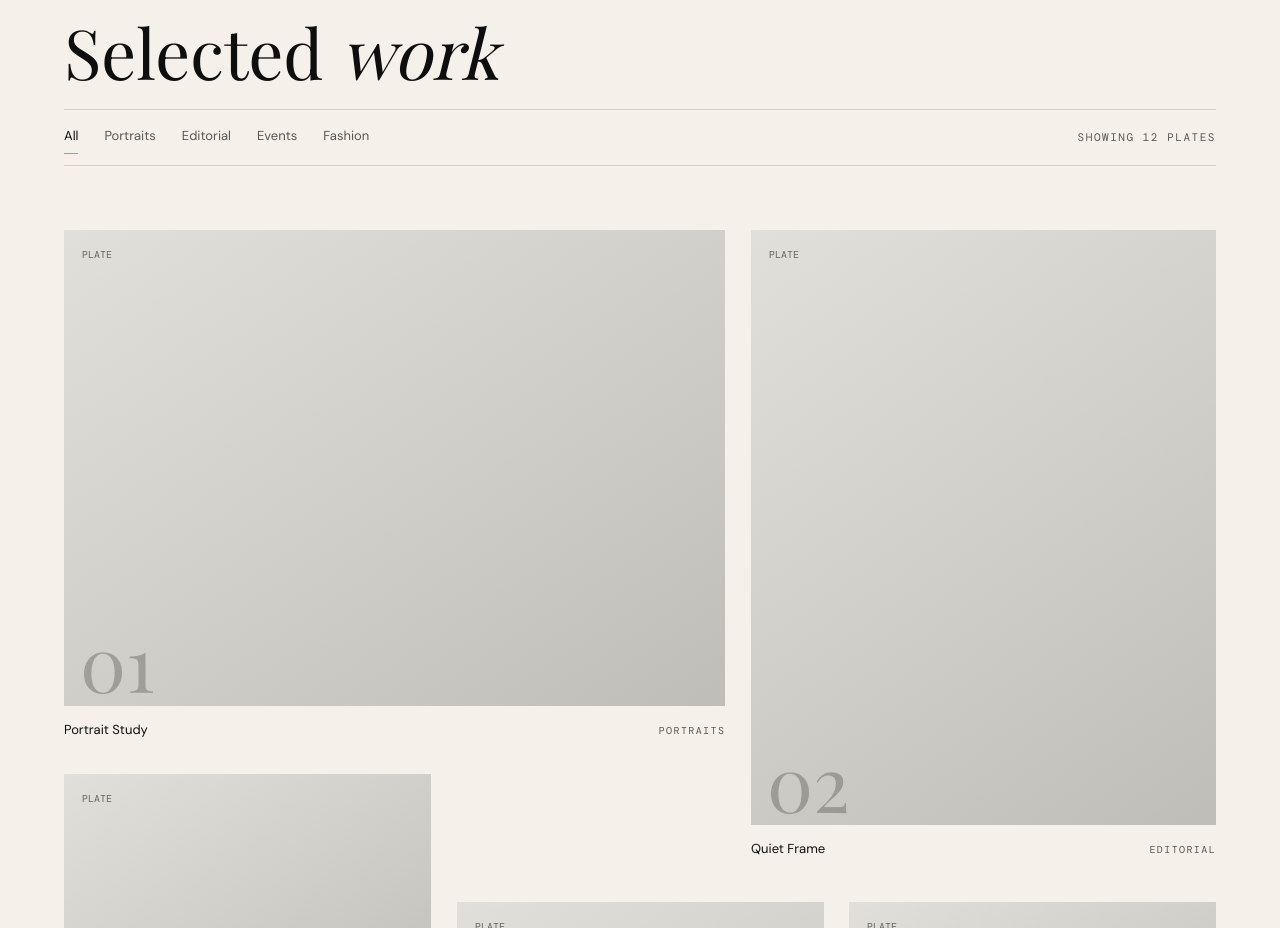
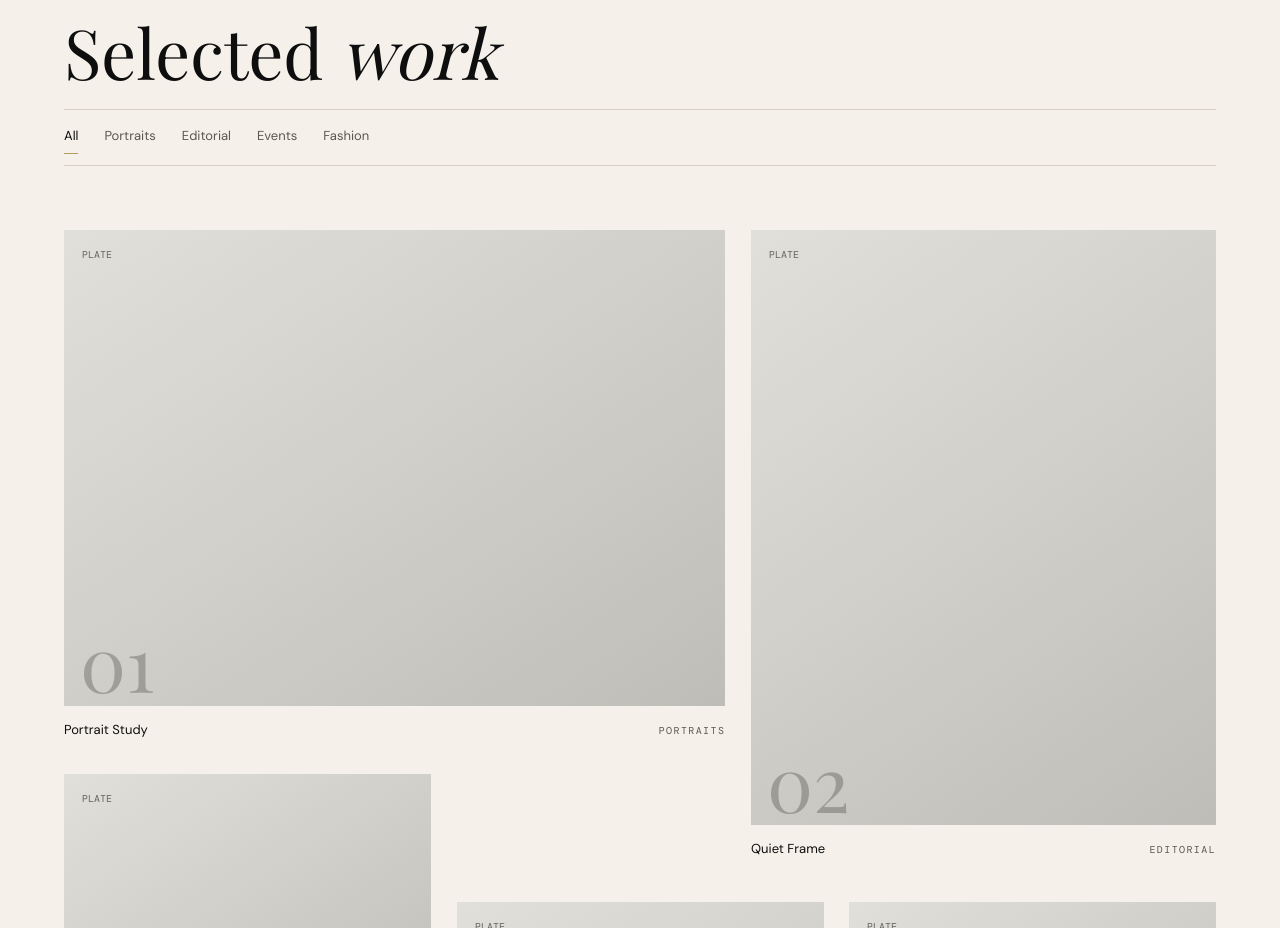
Before and after one commit to wurldx/ncourage, a plain HTML site: page index.html in a window 1280 px wide. Shown: the part 1940-2868 px from the top of the page. Drawn offline with nearby package versions, Linux system fonts and the light colour scheme; a web font is replaced by a local one.

Commit message:
Drop plate count line from gallery filter bar

```diff
--- a/index.html
+++ b/index.html
@@ -161,7 +161,7 @@
           <button class="filter" data-filter="events" aria-pressed="false">Events</button>
           <button class="filter" data-filter="fashion" aria-pressed="false">Fashion</button>
         </div>
-        <p class="count">Showing <span id="visibleCount">12</span> plates</p>
+
       </div>
 
       <div class="gallery" id="galleryGrid">
```
